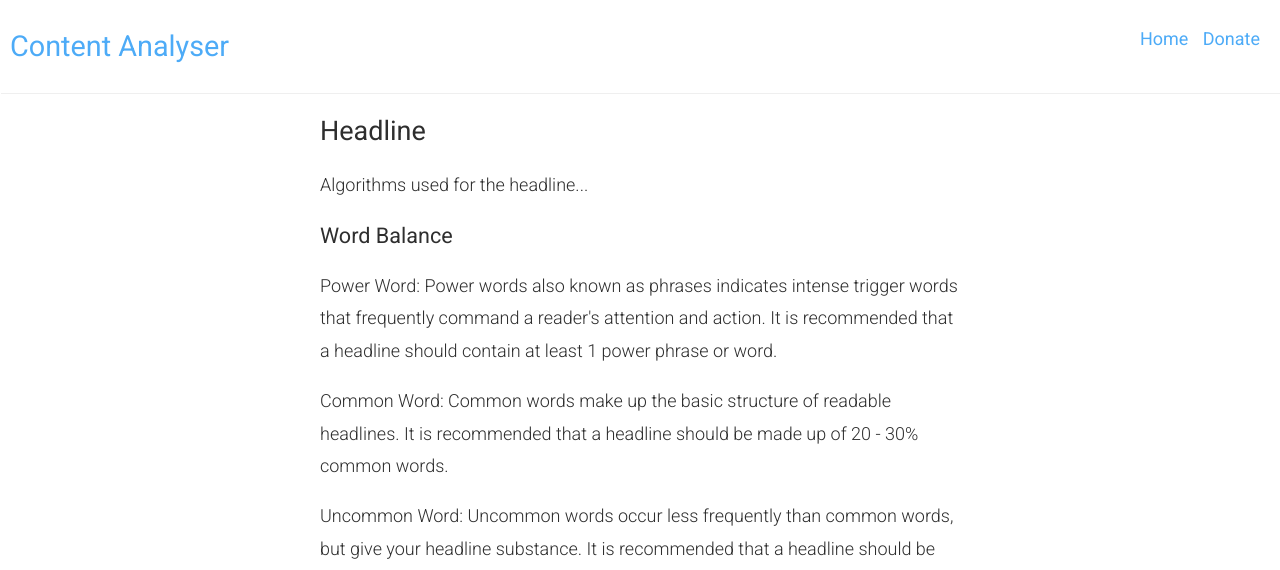
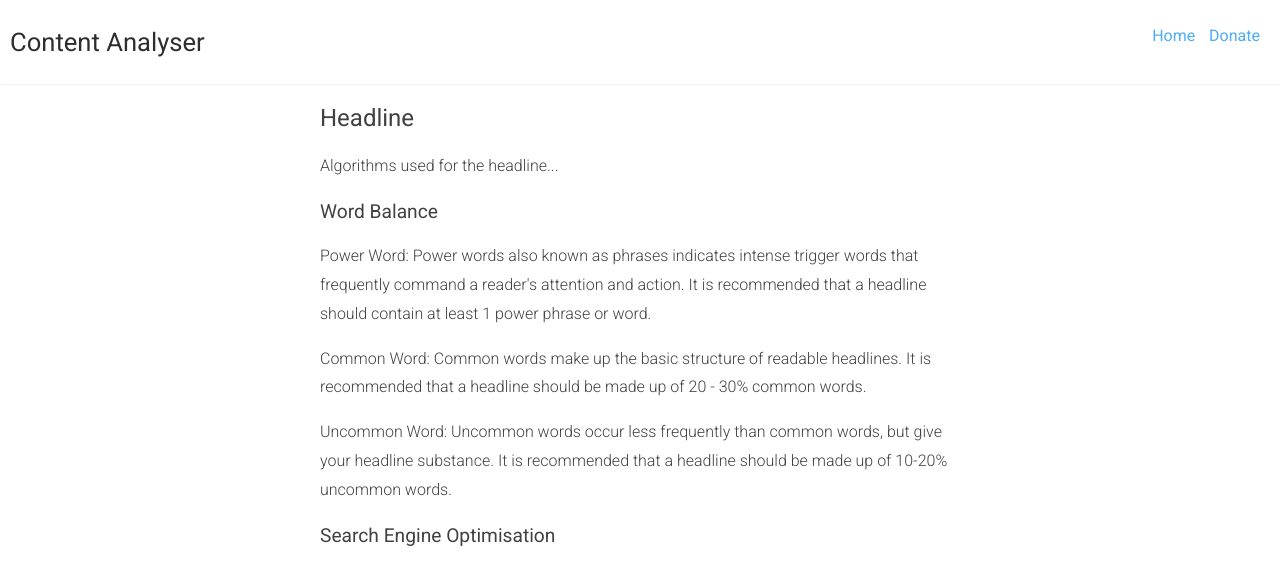
Before and after one commit to malikolabiyi/content-analyser, a Flask app: page /algorithms in a window 1280 px wide. Shown: the top 570 px of the page. Run offline with Flask 2, Linux system fonts and the light colour scheme.

Commit message:
Making it better

```diff
--- a/app.py
+++ b/app.py
@@ -76,7 +76,6 @@
             headline_score += 10
         else:
             uncommon_word_analysis = 'Your headline must contain at least 1 uncommon word. Uncommon words should occur less frequently than common words, but it is recommended to give your headline substance by adding 2 uncommon words.'
-            uncommon_word_analysis = 'Your headline ought to contain atleast a uncommon word. Uncommon words should occur less frequently than common words, but it is recommended to give your headline substance by adding 2 uncommon words.'
     uc.close()
 
     ''' SEO for headline '''
@@ -179,12 +178,8 @@
 
     if focus_keyword in paragraphs[0]:
         keyword_in_first_paragraph = 'Your focus keyword appeared in the first paragraph of your content, +1 for this!'
-
     else:
-
         keyword_in_first_paragraph = "Your focus keyword must appear in your first paragraph, in case you don't have a meta description, this is going to show on the search engine."
-
-        keyword_in_first_paragraph = "Your focus keyword ought to appear in your first paragraph, incase you don't have a meta description, this is going to show on the search engine."
 
     # Paragraph Length.
     good_paragraph_length = []
@@ -237,17 +232,12 @@
     if len(images) > 0:
         check_image = 'Nice! Image(s) appeared in your content.'
     else:
-
         check_image = 'An image is missing in your content. Images gives a visual representation of what your content is talking about, at least one image should appeared in your content.'
-
-        check_image = 'An image are missing in your content. Images gives the visual expression of what your content is talking about, atleast one image should appeared in your content.'
-
 
     # Link
     links = soup.find_all('a')
 
     if len(links) > 0:
-
         links_analysis = 'It is so very cool that your content is linking to other people\'s content.'
     else:
         links_analysis = 'At least you should be linking to content.'
--- a/static/home.css
+++ b/static/home.css
@@ -1,6 +1,6 @@
 body {
     font-family: 'Roboto', sans-serif;
-    font-size: 18px;
+    font-size: 16px;
     font-weight: 300;
     background-color: #ffffff;
     margin: 0;
@@ -21,6 +21,7 @@
 h1 {
     font-size: 1.5em;
     font-weight: 400;
+    color: #2e2e2e;
 }
 
 h2 {
--- a/static/style.css
+++ b/static/style.css
@@ -1,11 +1,11 @@
 
 body {
     font-family: 'Roboto', sans-serif;
-    font-size: 18px;
+    font-size: 16px;
     font-weight: 300;
     background-color: #ffffff;
     margin: 0;
-    color: #2e2e2e;
+    color: #414141;
 }
 
 p {
@@ -30,6 +30,7 @@
 
 h1 {
     font-size: 1.6em;
+    color: #2e2e2e;
 }
 
 h2 {
```
Also changed, not shown: templates/analyse.html (+6 -1 lines).
